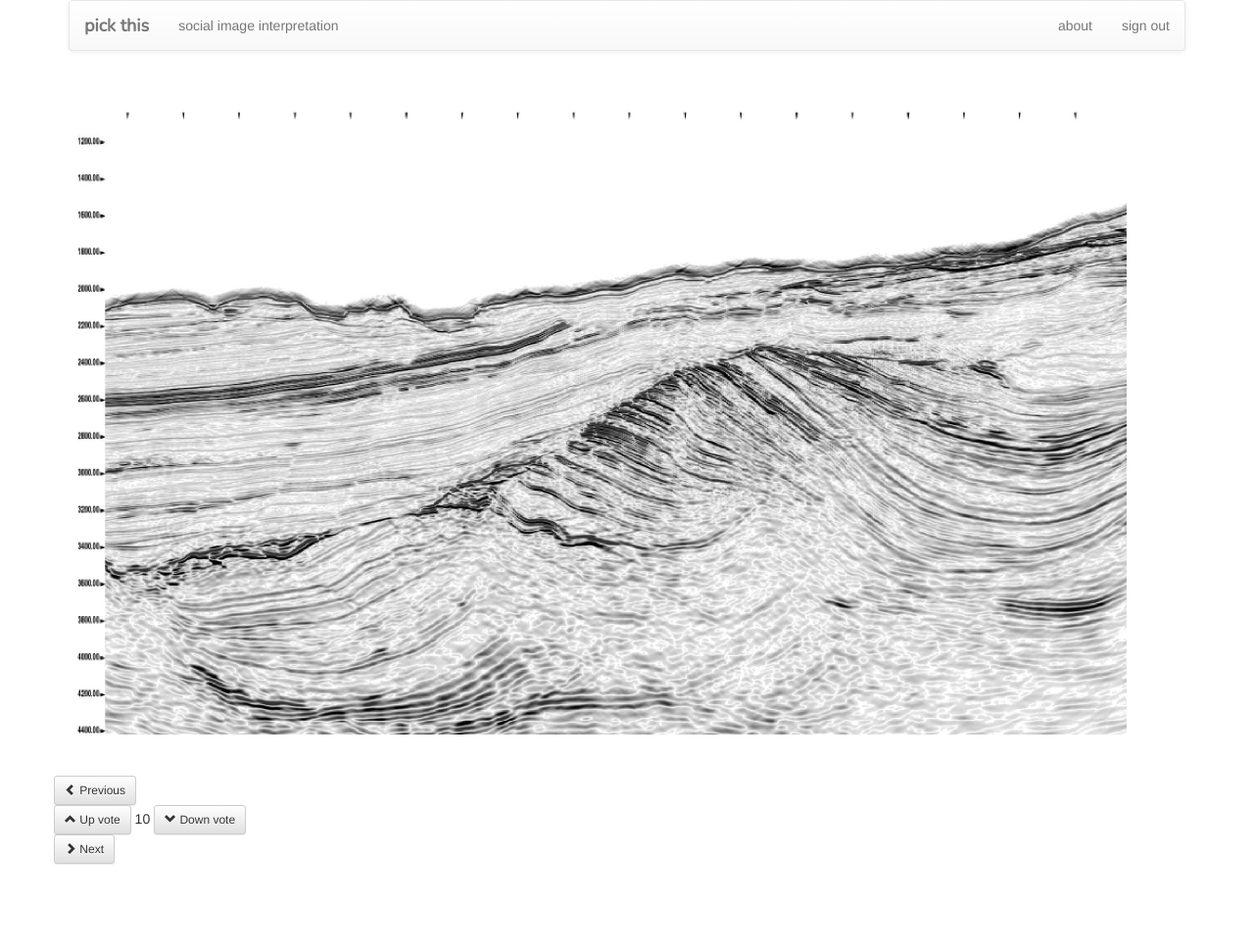
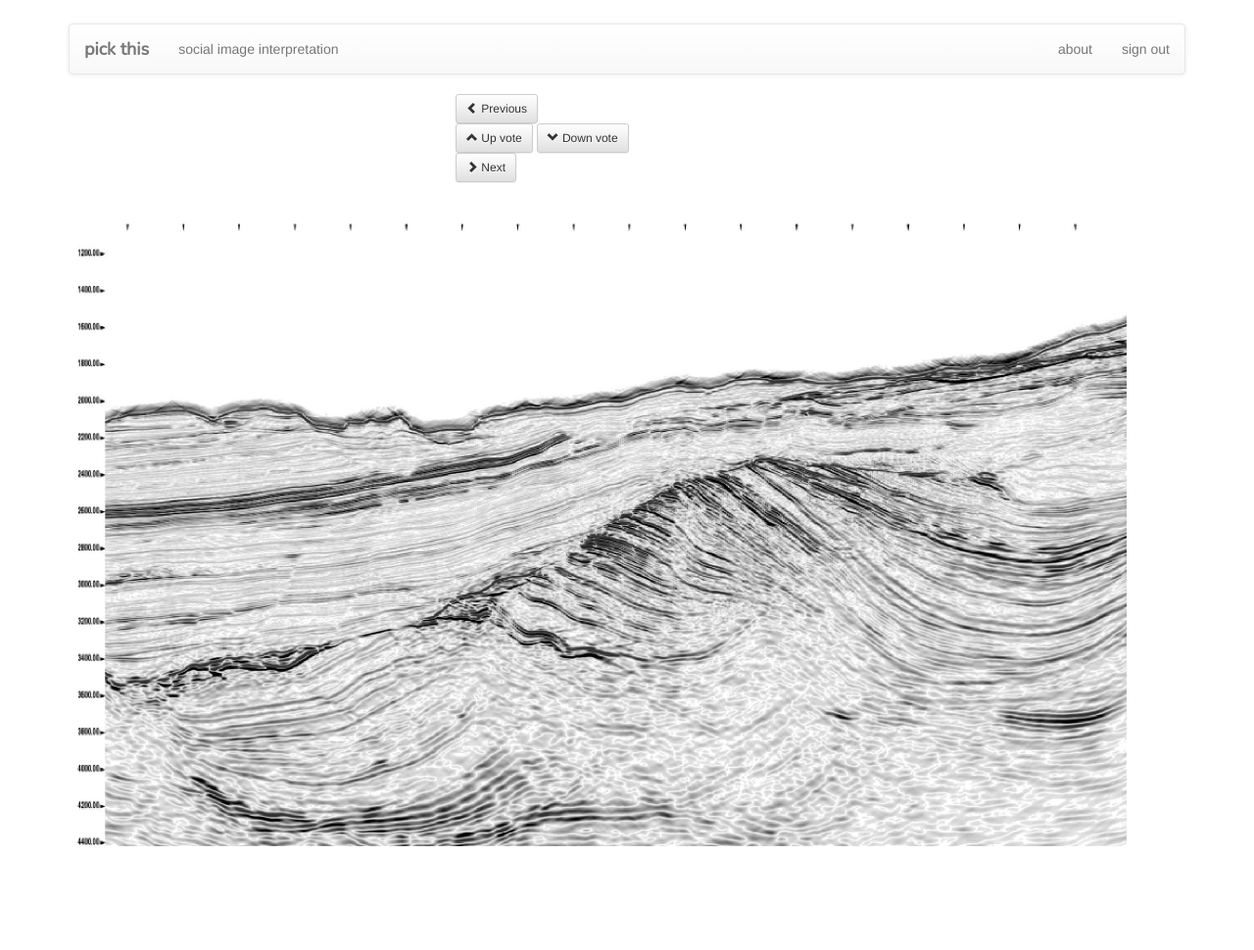
Before and after one commit to stevejpurves/pickr, a Python web app: template templates/results.html in a window 1280 px wide. Shown: the whole page at 98% size. Before the commit the page ends 883 px from the top, so only its background shows below. Run offline with Jinja, Linux system fonts and the light colour scheme; the template is opened without the code that fills it, so the values that code supplies are empty; some libraries are stand-ins or nearby versions.

Commit message:
started results page

```diff
--- a/templates/base.html
+++ b/templates/base.html
@@ -24,10 +24,21 @@
 <!-- Latest compiled and minified JavaScript -->
 <script src="https://maxcdn.bootstrapcdn.com/bootstrap/3.2.0/js/bootstrap.min.js"></script>
 
+<style type="text/css">
+body {
+padding-top: 24px;
+padding-bottom: 40px;
+}
+</style>
+
+
 </head>
 
 <body>
 <!-- Navbar -->
+
+<div class="navbar-wrapper">
+
 <div class="container">
   <nav class="navbar navbar-default" role="navigation">
     <div class="navbar-header">
@@ -54,6 +65,7 @@
     </div>
   </nav>
 </div>
+</div>
 
 {% block content %}
 <!-- Content goes here. -->
--- a/templates/pickpoint.html
+++ b/templates/pickpoint.html
@@ -16,12 +16,14 @@
     <p class="lead">Click points on the image and create your pick. <strong>Submit</strong> when you're done.</p>
 </div>
 <div class="col-md-4">
+<div class="btn-toolbar pull-right">
       <button id="undo-button" type="button" class="btn btn-primary">
         Undo
       </button>
       <button id="clear-button" type="button" class="btn btn-primary">
         Clear
       </button>
+      </div>
 </div>
 </div>
 </div>
--- a/templates/results.html
+++ b/templates/results.html
@@ -14,37 +14,42 @@ var count = {{count}}
 <div class="container">
 
 
+  <div class="col-md-offset-4 col-md-4">
 
-
-
-      <img height="720" width="1080" src="/static/data/brazil_ang_unc.png">
-
-
-      <div class="row">
 	<button type="button" id="previous-button"
 		class="btn btn-default btn-sm">
 	  <span class="glyphicon glyphicon-chevron-left"></span>
 	  Previous
 	</button>
+
 	<div class="col">
 	  <button type="button" id="up-vote-button"
 		  class="btn btn-default btn-sm">
 	    <span class="glyphicon glyphicon-chevron-up"></span>
 	    Up vote
 	  </button>
-	  10
+
+<!-- do the county thing -->
+
 	  <button type="button" id="down-vote-button"
 		  class="btn btn-default btn-sm">
 	    <span class="glyphicon glyphicon-chevron-down"></span>
 	    Down vote
 	  </button>
 	</div>
+
       <button type="button" id="next-button"
 	      class="btn btn-default btn-sm">
 	<span class="glyphicon glyphicon-chevron-right"></span>
 	Next
       </button>
 
+ </div>
+
+
+      <img height="720" width="1080" src="/static/data/brazil_ang_unc.png">
+
+
 </div>
 
 {% endblock %}
```
